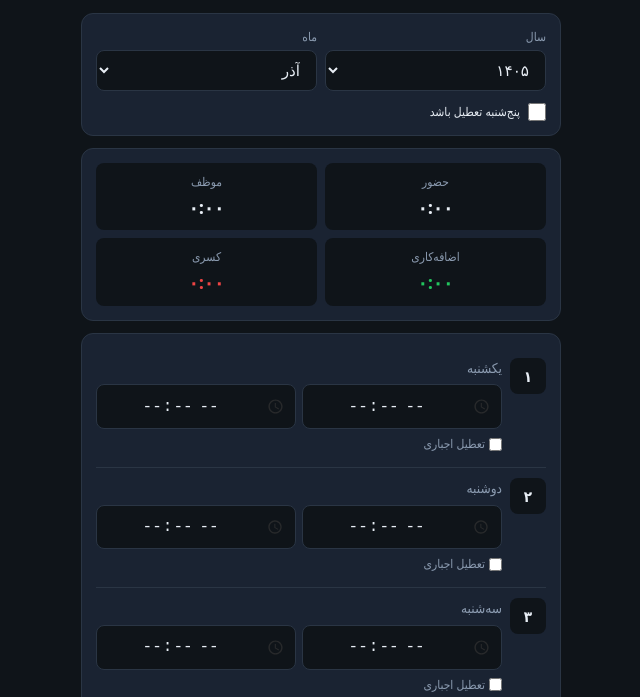
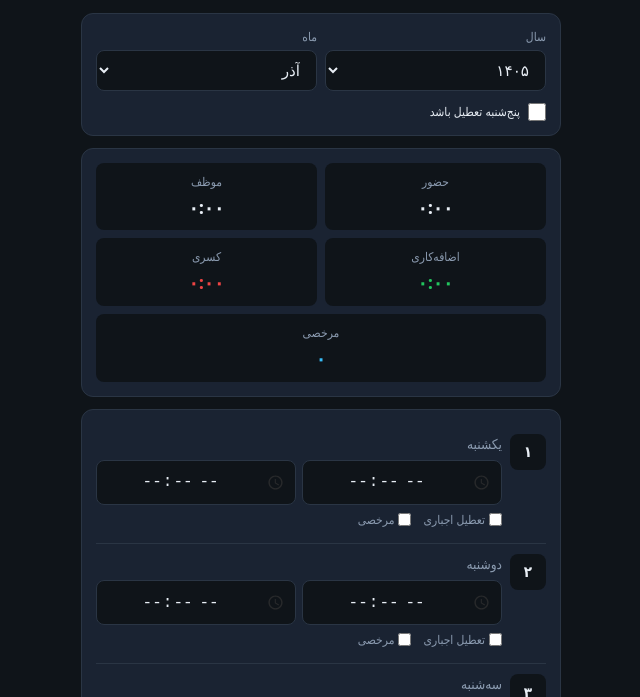
Before and after one commit to ssffss2204/karmandyar, a plain HTML site: page karmandyar.html in a window 1280 px wide. Shown: the part 72-769 px from the top of the page, without its empty margins (319-959 px from the left). Drawn offline with Linux system fonts and the light colour scheme.

Commit message:
اضافه کردن تیک مرخصی

```diff
--- a/karmandyar.html
+++ b/karmandyar.html
@@ -25,6 +25,7 @@
       --warning: #f59e0b;
       --danger: #ef4444;
       --holiday: #a78bfa;
+      --leave: #38bdf8;
     }
     * { box-sizing: border-box; margin: 0; padding: 0; }
     body {
@@ -115,6 +116,9 @@
       grid-template-columns: 1fr 1fr;
       gap: 8px;
     }
+    .totals .total-item:last-child {
+      grid-column: 1 / -1;
+    }
     .total-item {
       background: var(--bg);
       border-radius: 8px;
@@ -125,6 +129,7 @@
     .total-item .value { font-size: 1.15rem; font-weight: 700; margin-top: 2px; direction: ltr; }
     .total-item.overtime .value { color: var(--success); }
     .total-item.deficit .value { color: var(--danger); }
+    .total-item.leave .value { color: var(--leave); }
     .day {
       display: grid;
       grid-template-columns: 36px 1fr;
@@ -147,6 +152,7 @@
     }
     .day-num.holiday { background: rgba(167, 139, 250, 0.2); color: var(--holiday); }
     .day-num.friday { background: rgba(239, 68, 68, 0.15); color: var(--danger); }
+    .day-num.leave { background: rgba(56, 189, 248, 0.2); color: var(--leave); }
     .day-info { flex: 1; }
     .day-header {
       display: flex;
@@ -163,6 +169,7 @@
     .status-ok { background: rgba(34, 197, 94, 0.15); color: var(--success); }
     .status-partial { background: rgba(245, 158, 11, 0.15); color: var(--warning); }
     .status-invalid { background: rgba(239, 68, 68, 0.15); color: var(--danger); }
+    .status-leave { background: rgba(56, 189, 248, 0.15); color: var(--leave); }
     .status-empty { color: var(--muted); }
     .holiday-badge {
       font-size: 0.7rem;
@@ -206,11 +213,14 @@
       color: var(--muted);
       margin-top: 8px;
     }
-    .force-holiday {
+    .day-options {
       margin-top: 6px;
       font-size: 0.8rem;
+      display: flex;
+      flex-wrap: wrap;
+      gap: 12px;
     }
-    .force-holiday label {
+    .day-options label {
       display: inline-flex;
       align-items: center;
       gap: 4px;
@@ -267,6 +277,10 @@
         <div class="total-item deficit">
           <div class="label">کسری</div>
           <div class="value" id="tDeficit">۰:۰۰</div>
+        </div>
+        <div class="total-item leave">
+          <div class="label">مرخصی</div>
+          <div class="value" id="tLeave">۰</div>
         </div>
       </div>
     </div>
@@ -504,25 +518,37 @@
       thursdayOff.checked = store.thursdayOff;
 
       const days = buildDays();
-      let totals = { presence: 0, mandatory: 0, overtime: 0, deficit: 0 };
+      let totals = { presence: 0, mandatory: 0, overtime: 0, deficit: 0, leave: 0 };
 
       daysList.innerHTML = "";
       days.forEach(day => {
-        const log = store.logs[day.key] || { entry: "", exit: "", forceHoliday: null };
+        const log = store.logs[day.key] || { entry: "", exit: "", forceHoliday: null, leave: false };
+        const isLeave = !!log.leave;
         const holiday = isHoliday(day, log);
-        const result = evaluateDay(log.entry, log.exit, holiday);
-        if (result.status === "ok") {
-          totals.presence += result.presence;
-          totals.mandatory += result.mandatory;
-          totals.overtime += result.overtime;
-          totals.deficit += result.deficit;
+        let result;
+        if (isLeave) {
+          result = { status: "leave", presence: 0, mandatory: 0, overtime: 0, deficit: 0 };
+          totals.leave += 1;
+        } else {
+          result = evaluateDay(log.entry, log.exit, holiday);
+          if (result.status === "ok") {
+            totals.presence += result.presence;
+            totals.mandatory += result.mandatory;
+            totals.overtime += result.overtime;
+            totals.deficit += result.deficit;
+          }
         }
 
         const el = document.createElement("div");
         el.className = "day";
-        const numClass = day.holidayName ? "holiday" : (day.dow === 6 ? "friday" : "");
+        let numClass = "";
+        if (isLeave) numClass = "leave";
+        else if (day.holidayName) numClass = "holiday";
+        else if (day.dow === 6) numClass = "friday";
+
         let statusHtml = "";
-        if (result.status === "ok") statusHtml = `<span class="day-status status-ok">ثبت شد</span>`;
+        if (result.status === "leave") statusHtml = `<span class="day-status status-leave">مرخصی</span>`;
+        else if (result.status === "ok") statusHtml = `<span class="day-status status-ok">ثبت شد</span>`;
         else if (result.status === "partial") statusHtml = `<span class="day-status status-partial">ناقص</span>`;
         else if (result.status === "invalid") statusHtml = `<span class="day-status status-invalid">نامعتبر</span>`;
 
@@ -534,7 +560,25 @@
         let resultHtml = "";
         if (result.status === "ok") {
           resultHtml = `<div class="day-result">حضور ${formatMinutes(result.presence)} | موظف ${formatMinutes(result.mandatory)} | اضافه ${formatMinutes(result.overtime)}</div>`;
+        } else if (result.status === "leave") {
+          resultHtml = `<div class="day-result" style="color:var(--leave)">روز مرخصی</div>`;
         }
+
+        // گزینه‌های روز: تعطیل اجباری همیشه، مرخصی فقط برای روزهای غیرتعطیل
+        let optionsHtml = `<div class="day-options">`;
+        optionsHtml += `
+          <label>
+            <input type="checkbox" data-key="${day.key}" data-field="forceHoliday" ${log.forceHoliday === true ? "checked" : ""} />
+            تعطیل اجباری
+          </label>`;
+        if (!day.autoHoliday) {
+          optionsHtml += `
+          <label>
+            <input type="checkbox" data-key="${day.key}" data-field="leave" ${isLeave ? "checked" : ""} />
+            مرخصی
+          </label>`;
+        }
+        optionsHtml += `</div>`;
 
         el.innerHTML = `
           <div class="day-num ${numClass}">${faNum(day.jd)}</div>
@@ -545,15 +589,10 @@
             </div>
             ${holidayHtml}
             <div class="time-inputs">
-              <input type="time" data-key="${day.key}" data-field="entry" value="${log.entry}" />
-              <input type="time" data-key="${day.key}" data-field="exit" value="${log.exit}" />
+              <input type="time" data-key="${day.key}" data-field="entry" value="${log.entry}" ${isLeave ? "disabled" : ""} />
+              <input type="time" data-key="${day.key}" data-field="exit" value="${log.exit}" ${isLeave ? "disabled" : ""} />
             </div>
-            <div class="force-holiday">
-              <label>
-                <input type="checkbox" data-key="${day.key}" data-field="forceHoliday" ${log.forceHoliday === true ? "checked" : ""} />
-                تعطیل اجباری
-              </label>
-            </div>
+            ${optionsHtml}
             ${resultHtml}
           </div>
         `;
@@ -564,6 +603,7 @@
       document.getElementById("tMandatory").textContent = formatMinutes(totals.mandatory);
       document.getElementById("tOvertime").textContent = formatMinutes(totals.overtime);
       document.getElementById("tDeficit").textContent = formatMinutes(totals.deficit);
+      document.getElementById("tLeave").textContent = faNum(totals.leave);
     }
 
     // Events
@@ -580,15 +620,19 @@
       save(); render();
     });
 
-    // Save immediately when time is picked
+    // Save immediately when time is picked or checkbox changed
     daysList.addEventListener("change", (e) => {
       const t = e.target;
       const key = t.dataset.key;
       const field = t.dataset.field;
       if (!key || !field) return;
-      if (!store.logs[key]) store.logs[key] = { entry: "", exit: "", forceHoliday: null };
+      if (!store.logs[key]) store.logs[key] = { entry: "", exit: "", forceHoliday: null, leave: false };
       if (field === "forceHoliday") {
         store.logs[key].forceHoliday = t.checked ? true : null;
+        if (t.checked) store.logs[key].leave = false; // نمی‌شود همزمان مرخصی و تعطیل اجباری
+      } else if (field === "leave") {
+        store.logs[key].leave = t.checked;
+        if (t.checked) store.logs[key].forceHoliday = null;
       } else if (t.type === "time") {
         store.logs[key][field] = t.value || "";
       }
@@ -601,7 +645,7 @@
       const key = t.dataset.key;
       const field = t.dataset.field;
       if (!key || !field) return;
-      if (!store.logs[key]) store.logs[key] = { entry: "", exit: "", forceHoliday: null };
+      if (!store.logs[key]) store.logs[key] = { entry: "", exit: "", forceHoliday: null, leave: false };
       const val = normalizeTime(t.value);
       store.logs[key][field] = val;
       t.value = val;
```
